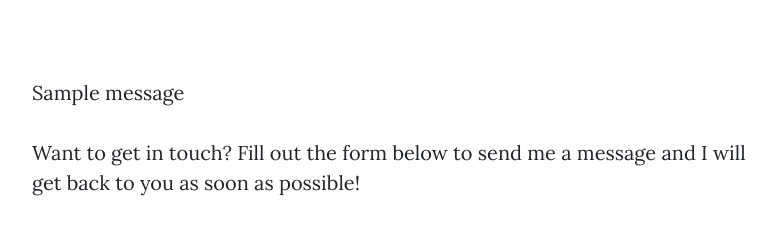
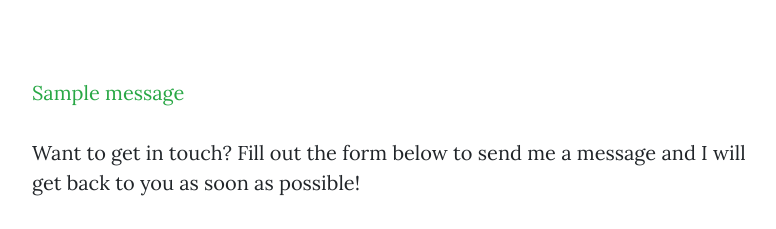
Before and after one commit to kj71/Bloggers-Place, a Flask app: page /contact in a window 1280 px wide. Shown: the part 534-763 px from the top of the page, without its empty margins (243-1019 px from the left). Run offline with Flask 2, Linux system fonts and the light colour scheme; tables that the repository leaves empty hold one stand-in row (values such as "Sample post"); one stand-in notice (Sample message) is shown; some libraries are stand-ins or nearby versions.

Commit message:
Modify Code

```diff
--- a/main.py
+++ b/main.py
@@ -223,12 +223,10 @@ def contact():
         msg['To'] = os.environ.get('Email2')
         message = f'''
             Hi, Buddy, Here is a message for you by {request.form["name"]}:
-
             \"{request.form['message']}\"
-
             You can reply at {request.form['email']}
             '''
-        msg.add_alternative(message, 'html')
+        msg.set_content(message)
         connection = smtplib.SMTP_SSL("smtp.mail.yahoo.com", port=465)
         connection.login(user=my_email, password=password)
         connection.send_message(msg)
--- a/templates/contact.html
+++ b/templates/contact.html
@@ -23,7 +23,7 @@
             {% with messages = get_flashed_messages() %}
               {% if messages %}
                 {% for message in messages %}
-                 <p class="text-sucess">{{ message }}</p>
+                 <p class="text-success">{{ message }}</p>
                 {% endfor %}
               {% endif %}
             {% endwith %}
```
